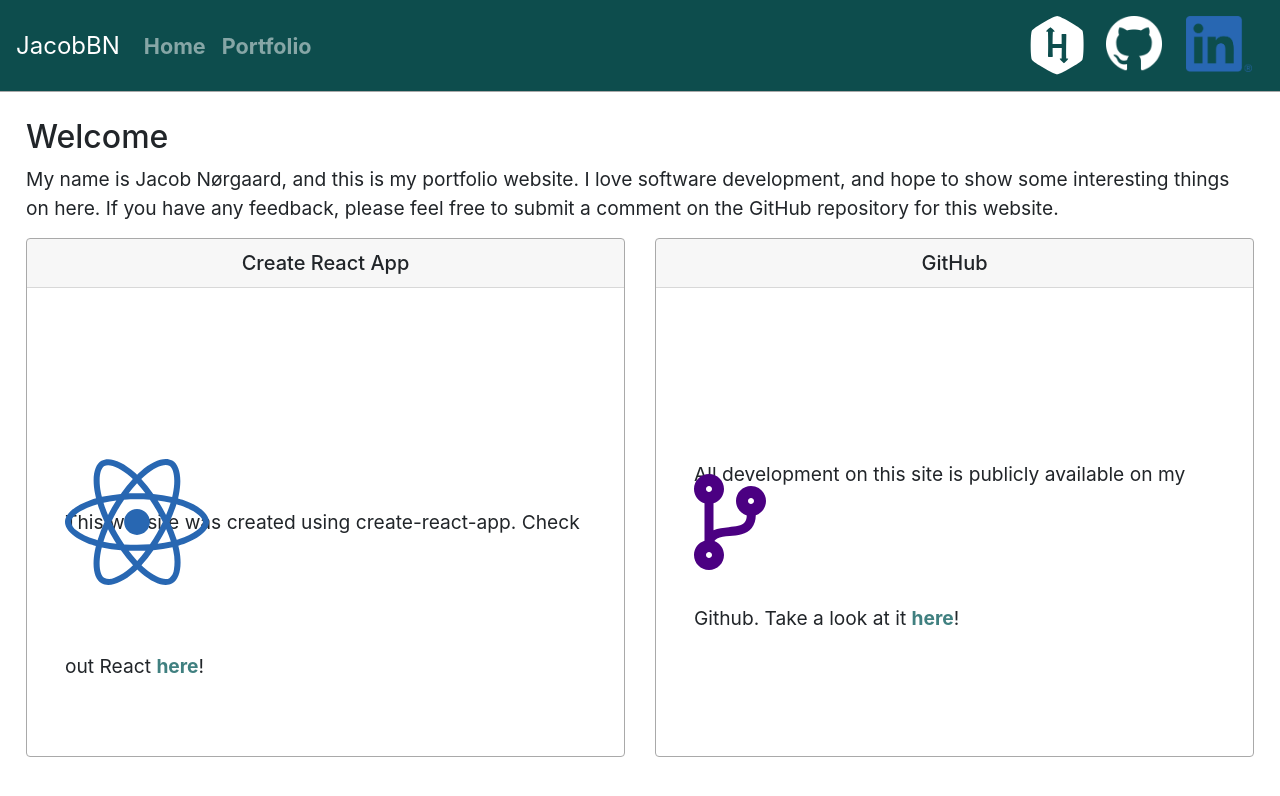
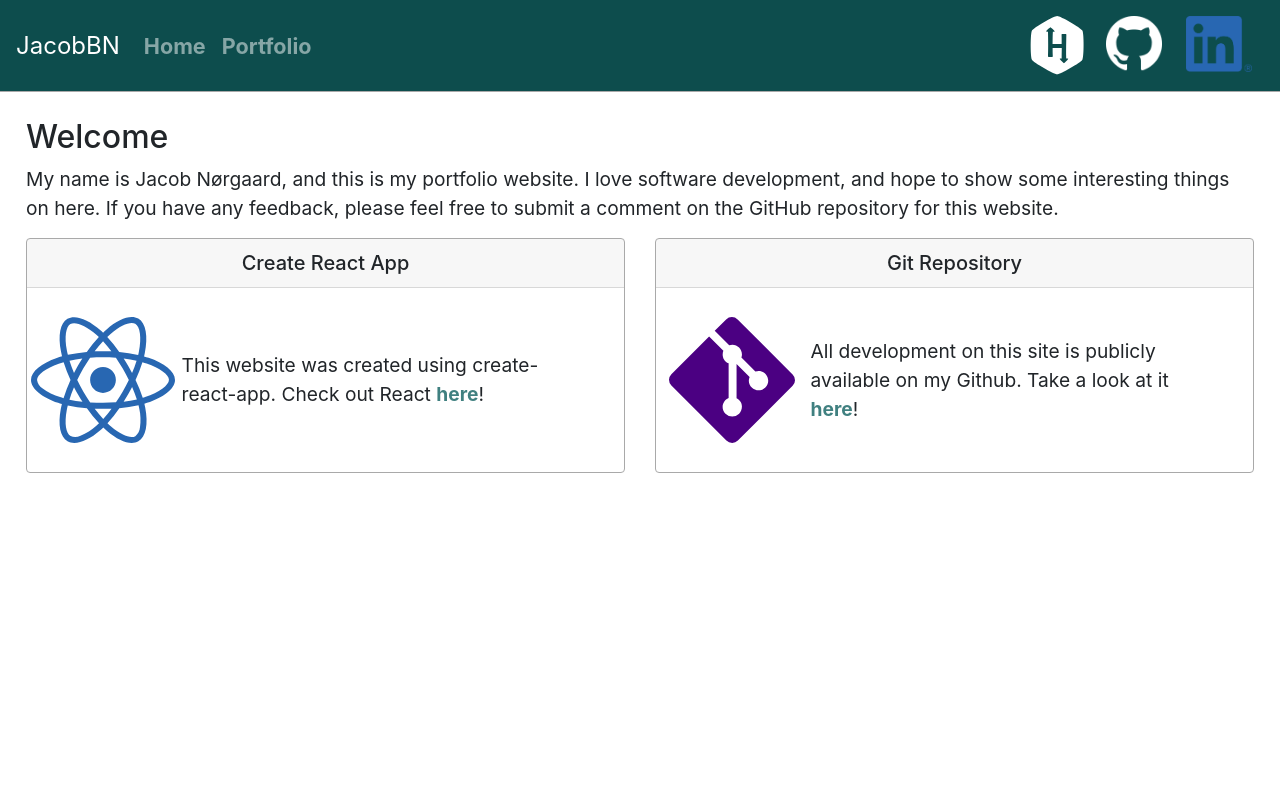
Before and after one commit to JacobBN/React-Portfolio-App, a React (Create React App) app: page / in a window 1280 px wide. Shown: the top 796 px of the page. Built offline with nearby package versions, Linux system fonts and the light colour scheme.

Commit message:
Adjusted icon and text positioning

```diff
--- a/src/views/Home.js
+++ b/src/views/Home.js
@@ -1,8 +1,7 @@
 import React from 'react';
 import Card from 'react-bootstrap/Card';
 import { FontAwesomeIcon } from '@fortawesome/react-fontawesome';
-import { faCodeBranch } from '@fortawesome/free-solid-svg-icons';
-import { faReact } from '@fortawesome/free-brands-svg-icons';
+import { faReact, faGitAlt } from '@fortawesome/free-brands-svg-icons';
 import './style/Home.css';
 
 function Home() {
@@ -18,21 +17,29 @@
           <Card>
             <Card.Header as="h5">Create React App</Card.Header>
             <Card.Body>
+              <div class="card-icon-wrapper">
                 <FontAwesomeIcon icon={faReact} color="#2867b2" size="9x" className="font-icon"/>
+              </div>
+              <div class="card-text-wrapper">
                 <Card.Text>
                   This website was created using create-react-app.
                   Check out React <a href="https://reactjs.org/">here</a>!
                 </Card.Text>
+              </div>
             </Card.Body>
           </Card>
           <Card>
-            <Card.Header as="h5">GitHub</Card.Header>
+            <Card.Header as="h5">Git Repository</Card.Header>
             <Card.Body>
-              <FontAwesomeIcon icon={faCodeBranch} color="indigo" size="6x" className="font-icon"/>
+              <div class="card-icon-wrapper">
+                <FontAwesomeIcon icon={faGitAlt} color="indigo" size="9x" className="font-icon"/>
+              </div>
+              <div class="card-text-wrapper">
                 <Card.Text>
                   All development on this site is publicly available on my Github.
                   Take a look at it <a href="https://github.com/JacobBN/React-Portfolio-App/">here</a>!
                 </Card.Text>
+              </div>
             </Card.Body>
           </Card>
         </div>
--- a/src/views/style/Home.css
+++ b/src/views/style/Home.css
@@ -4,17 +4,30 @@
 .card-header {
   text-align: center;
 }
-.card-body {
-  padding: 18px 38px 18px 38px;
-}
 .card-title {
   text-align: center;
 }
-.card-text {
-  float: right;
-  line-height: 144px;
+.card-icon-wrapper {
+  position: relative;
+  float: left;
+  height: 100%;
+  width: 20%;
 }
 .font-icon {
+  position: relative;
+  left: 50%;
+  transform: translateX(-50%);
+  max-height: 100%;
+}
+.card-text-wrapper {
+  position: relative;
+  float: right;
+  height: 100%;
+  width: 78%;
+  padding: 12px;
+}
+.card-text {
+  display: block;
   position: relative;
   top: 50%;
   transform: translateY(-50%);
```
Lines whose indentation alone changed are shown as unchanged.
